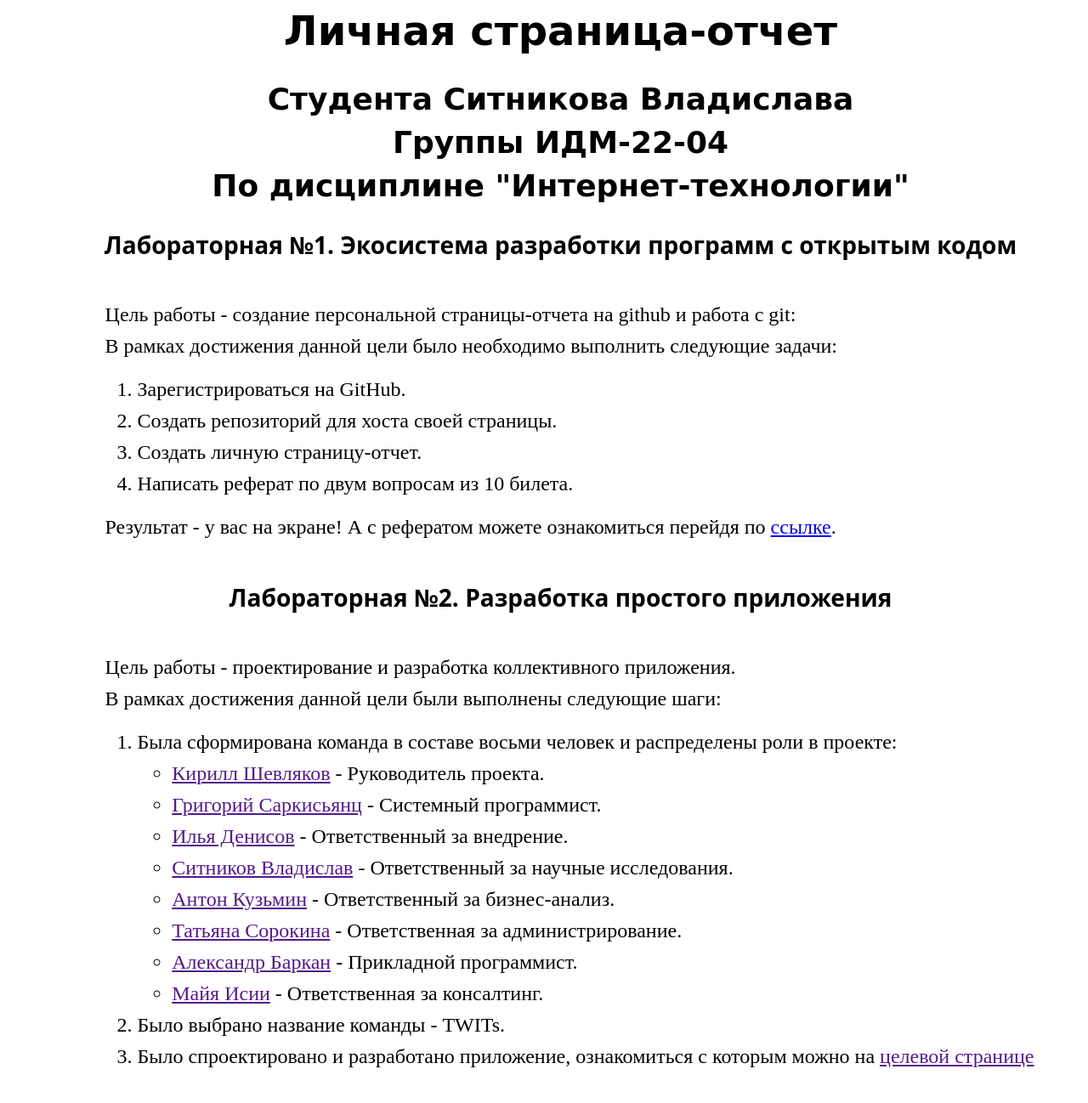
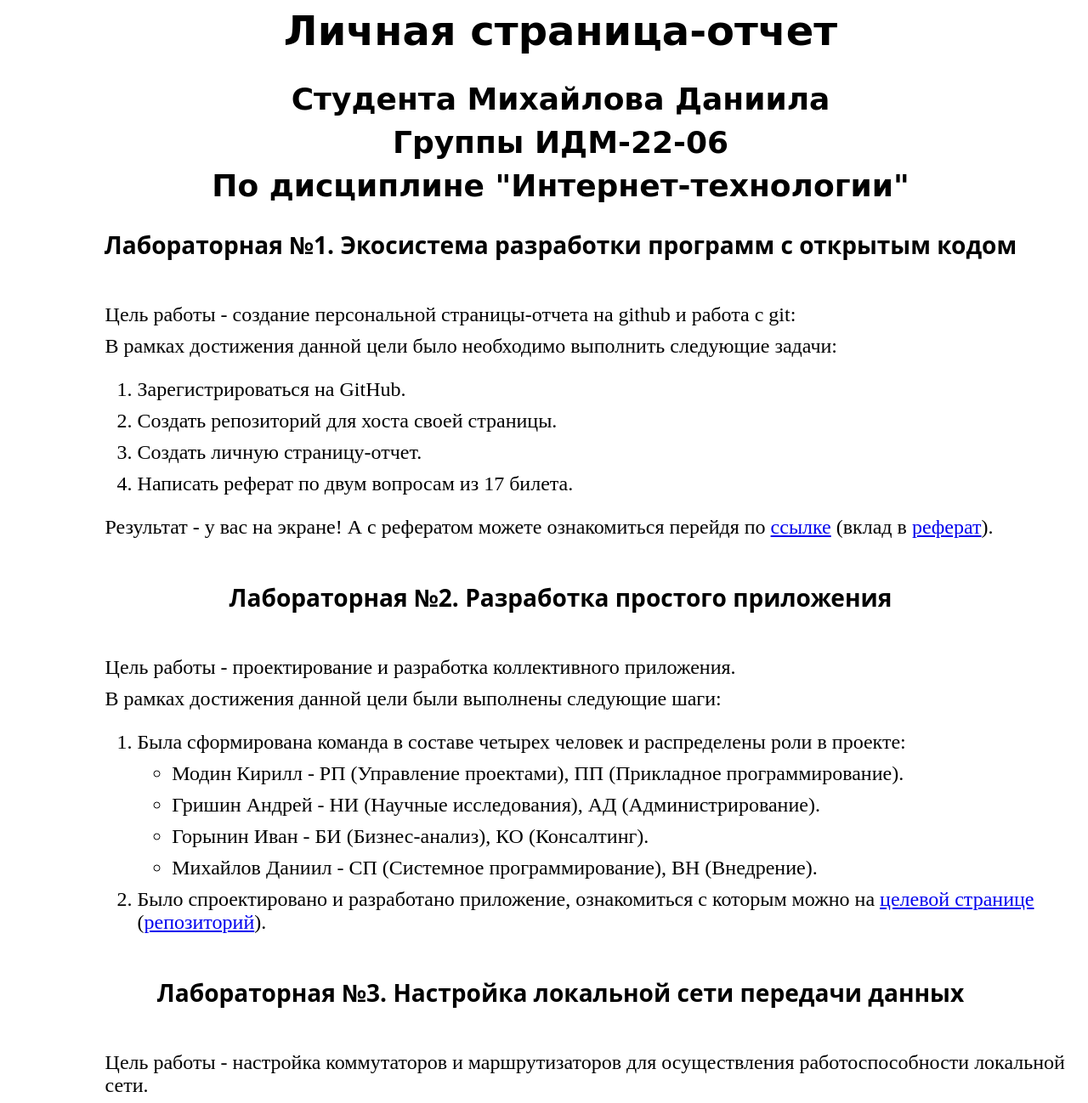
Before and after one commit to daniyani/daniyani, a plain HTML site: page index.html in a window 1280 px wide. Shown: the top 1298 px of the page at 85% size. Drawn offline with Linux system fonts and the light colour scheme.

Commit message:
Update index.html

```diff
--- a/index.html
+++ b/index.html
@@ -31,7 +31,7 @@
             margin: 10px;
             list-style: none;
             cursor: pointer;
-            background-color: #CCCCCC;
+            background-color: #d8bfd8;
             padding: 15px;
             border-radius: 50%;
             border: black 5px solid;
@@ -89,8 +89,8 @@
 <body>
 
 <H1>Личная страница-отчет</H1>
-<H2>Студента Ситникова Владислава</H2>
-<H2>Группы ИДМ-22-04</H2>
+<H2>Студента Михайлова Даниила</H2>
+<H2>Группы ИДМ-22-06</H2>
 <H2>По дисциплине "Интернет-технологии"</H2>
 <H3>Лабораторная №1. Экосистема разработки программ с открытым кодом</H3>
 <p>Цель работы -  создание персональной страницы-отчета на github и работа с git: </p>
@@ -99,27 +99,22 @@
     <li> Зарегистрироваться на GitHub.</li>
     <li> Создать репозиторий для хоста своей страницы. </li>
     <li> Создать личную страницу-отчет. </li>
-    <li> Написать реферат по двум вопросам из 10 билета. </li>
+    <li> Написать реферат по двум вопросам из 17 билета. </li>
   </ol>
-<p1>Результат -  у вас на экране! А c рефератом можете ознакомиться перейдя по <a href="https://github.com/CblNCoBaKu/Musor/wiki/%D0%91%D0%B8%D0%BB%D0%B5%D1%82-10">ссылке</a>. </p1>
+<p1>Результат -  у вас на экране! А c рефератом можете ознакомиться перейдя по <a href="https://github.com/stankin/inet-2022/wiki/exam17">ссылке</a> (вклад в <a href="https://github.com/stankin/inet-2022/wiki/exam02/_compare/fe257387afc380a50d80335ecf6040f8e537ffe4...2a81215d4338685139004d21475f9bea3851dd72">реферат</a>). </p1>
 <H3>Лабораторная №2. Разработка простого приложения</H3>
   <p>Цель работы -  проектирование и разработка коллективного приложения. </p>
   <p1>В рамках достижения данной цели были выполнены следующие шаги: </p1>
   <ol>
-    <li> Была сформирована команда в составе восьми человек и распределены роли в проекте:
+    <li> Была сформирована команда в составе четырех человек и распределены роли в проекте:
       <ul>
-        <li><a href="">Кирилл Шевляков</a> - Руководитель проекта.  </li>
-        <li><a href="">Григорий Саркисьянц</a> - Системный программист. </li>
-        <li><a href="">Илья Денисов</a> - Ответственный за внедрение. </li>
-        <li><a href="">Ситников Владислав</a> - Ответственный за научные исследования.  </li>
-        <li><a href="">Антон Кузьмин</a> - Ответственный за бизнес-анализ. </li>
-        <li><a href="">Татьяна Сорокина</a> - Ответственная за администрирование. </li>
-        <li><a href="">Александр Баркан</a> - Прикладной программист. </li>
-        <li><a href="">Майя Исии</a> - Ответственная за консалтинг.  </li>
+        <li>Модин Кирилл - РП (Управление проектами), ПП (Прикладное программирование).  </li>
+        <li>Гришин Андрей - НИ (Научные исследования), АД (Администрирование).  </li>
+	<li>Горынин Иван - БИ (Бизнес-анализ), КО (Консалтинг).  </li>
+	<li>Михайлов Даниил - СП (Системное программирование), ВН (Внедрение).  </li>
       </ul>
       </li>
-    <li> Было выбрано название команды - TWITs. </li>
-    <li> Было спроектировано и разработано приложение, ознакомиться с которым можно на <a href="">целевой странице</a> </li>
+  <li> Было спроектировано и разработано приложение, ознакомиться с которым можно на <a href="https://daniyani.github.io/tour-plan/">целевой странице</a> (<a href="https://github.com/KiriLLModin/KirillStankinRepo/wiki/AirBag_Project">репозиторий</a>). </li>
   </ol>
 <H3>Лабораторная №3. Настройка локальной сети передачи данных</H3>
 
```
